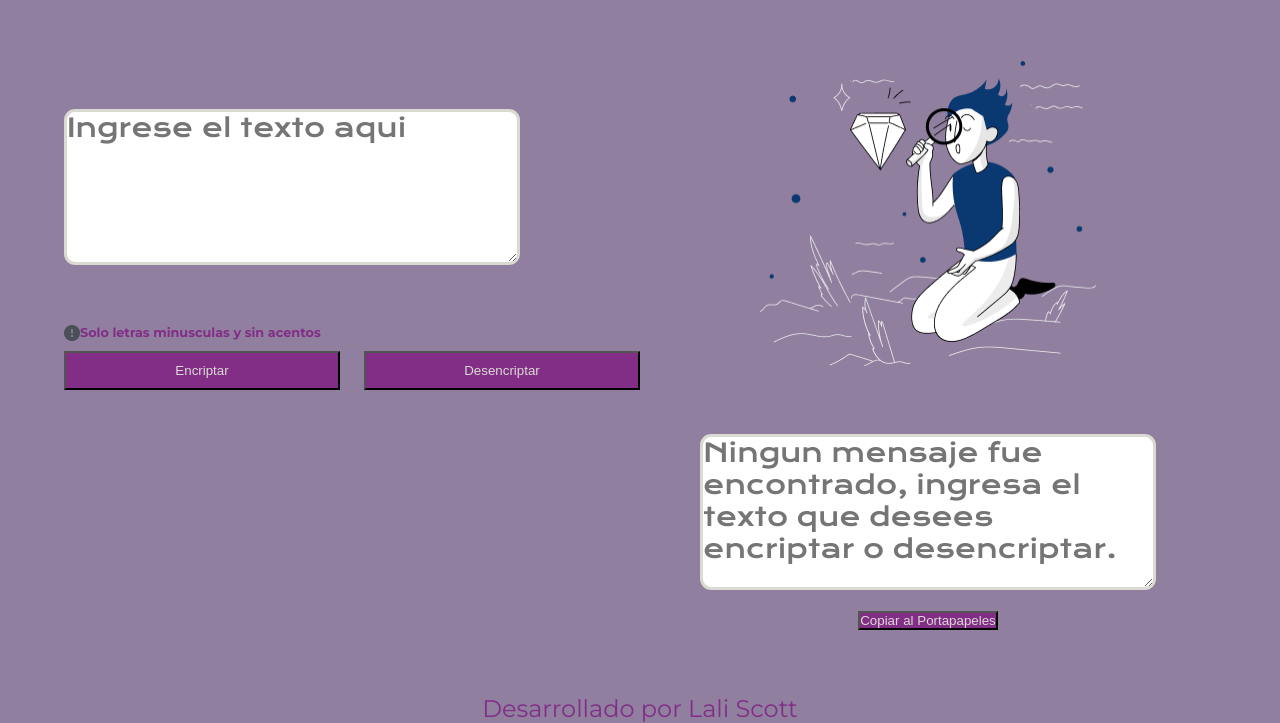
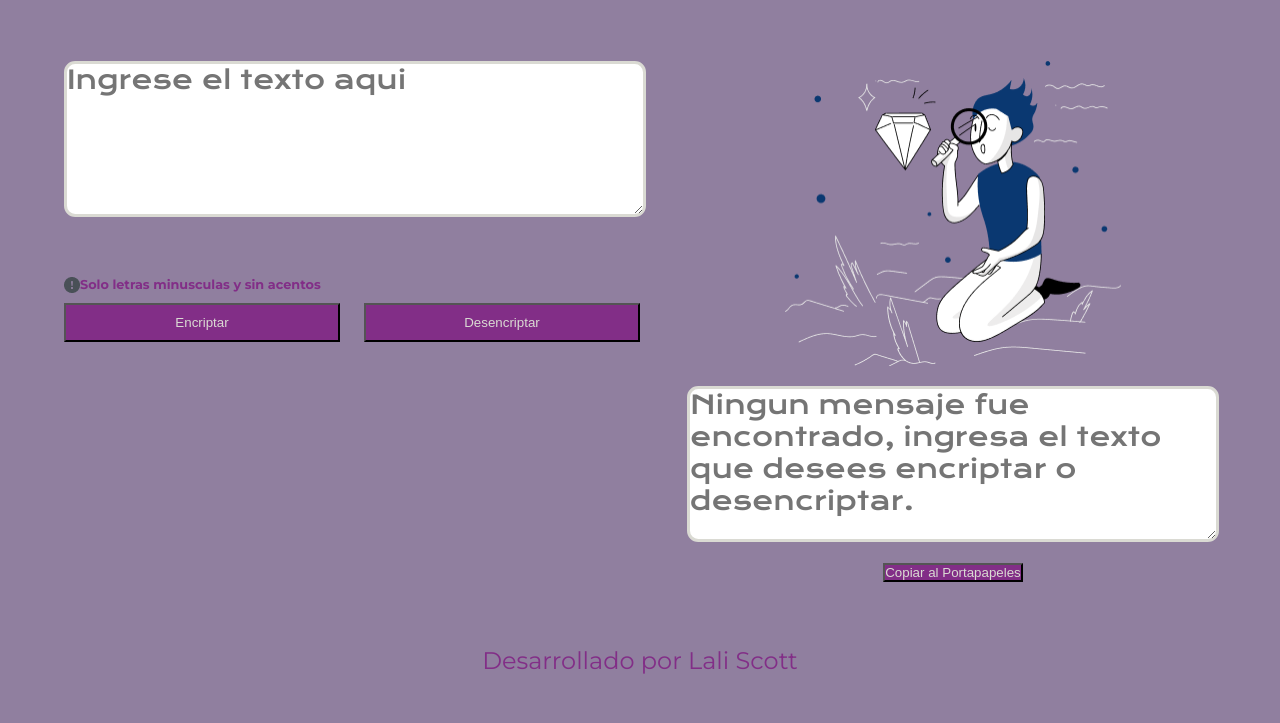
Before and after one commit to LaliScott/Proyecto-Encriptador-Desencriptador, a plain HTML site: page index.html in a window 1280 px wide. Shown: the part 77-800 px from the top of the page. Drawn offline with nearby package versions, Linux system fonts and the light colour scheme; a web font is replaced by a local one.

Commit message:
mejoras en css
Se quitaron algunos márgenes y se agrega un gap entre la parte izquierda y parte derecha.

```diff
--- a/style.css
+++ b/style.css
@@ -33,28 +33,27 @@ body {
     padding: 5% 5% 5% 5%;
     display: flex;
     flex-direction: row;
+    gap: 50px;
 }
 
 .textarea1 {
-    width: 450px;
+    width: 100%;
     height: 150px;
     font-family: var(--fuente-krona);
     font-size: 1.6rem;
     border-radius: 0.7rem;
     border-width: 0.2rem;
     border-color: var(--color-secundario);
-    margin-top: 3rem;
 }
 
 .textarea2 {
-    width: 450px;
+    width: 100%;
     height: 150px;
     font-family: var(--fuente-krona);
     font-size: 1.6rem;
     border-radius: 0.7rem;
     border-width: 0.2rem;
     border-color: var(--color-secundario);
-    margin-top: 3rem;
 }
 
  .challenge__casilla1{
```
